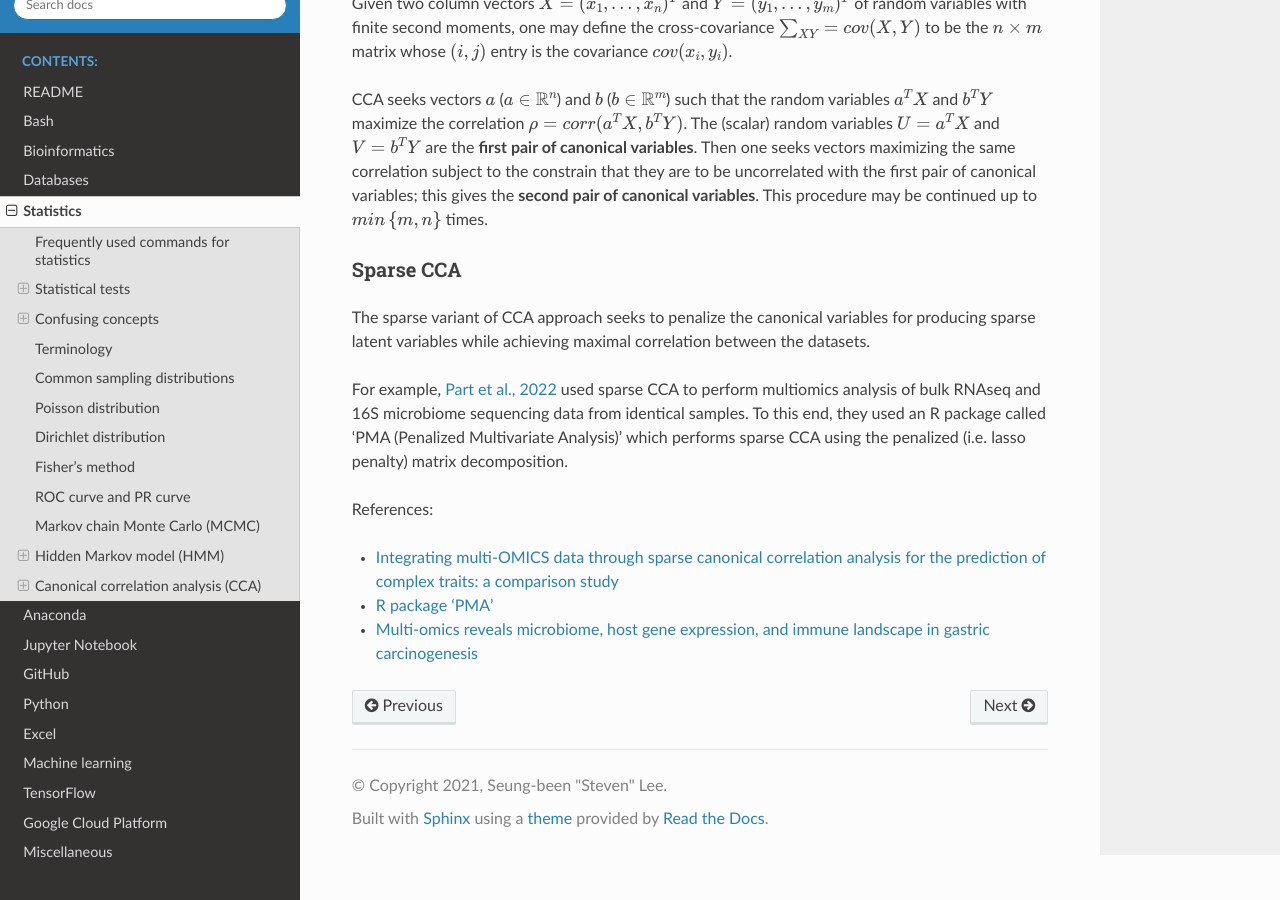
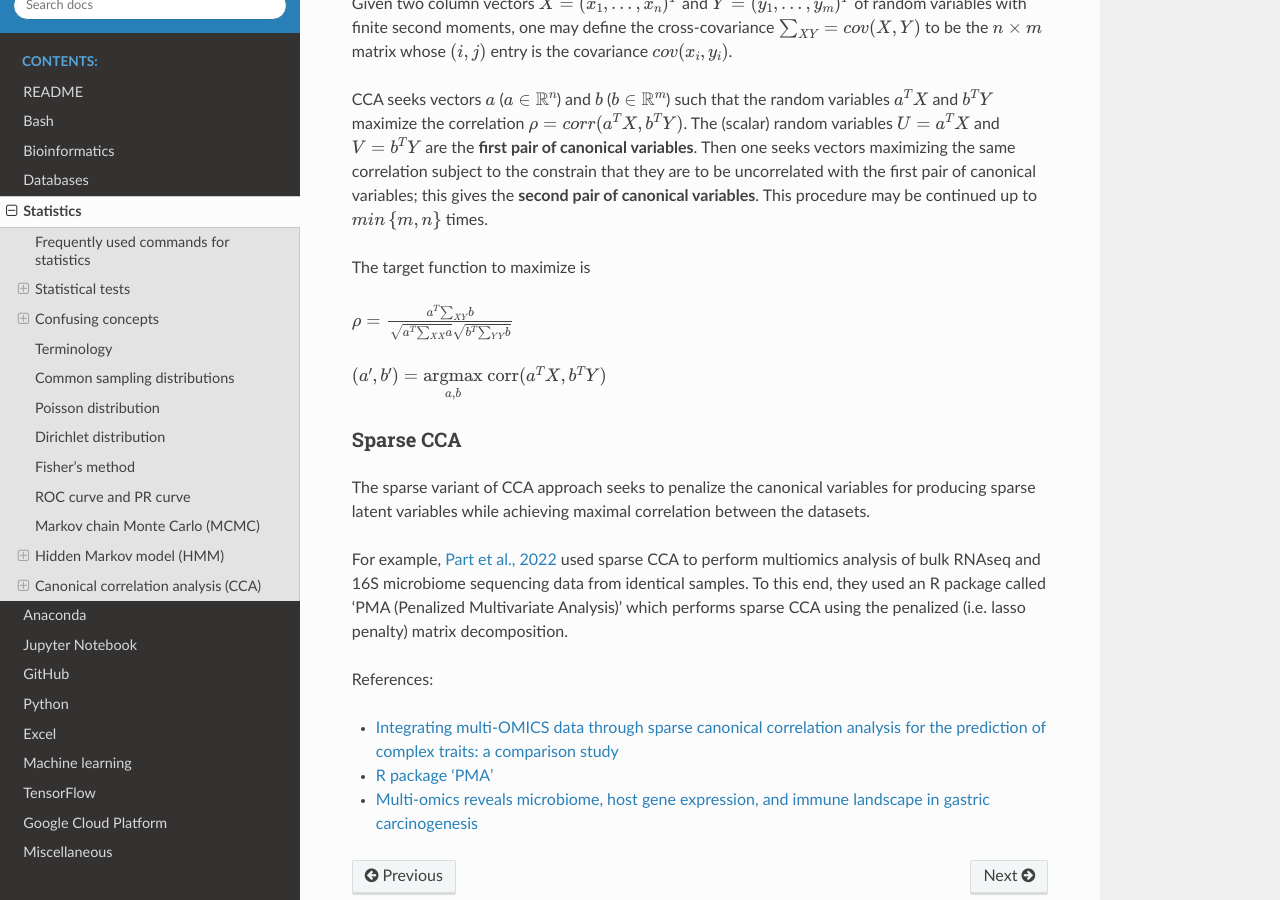
Before and after one commit to sbslee/notes, a Sphinx documentation site: the page built from docs/statistics.rst, in a window 1280 px wide and 900 px high, scrolled down 9413 px. Built offline with Sphinx 7.4.7 and the Read the Docs theme 2.0.0, drawn with Linux system fonts in a browser that asks for light colours.

Commit message:
Update docs

```diff
--- a/docs/statistics.rst
+++ b/docs/statistics.rst
@@ -297,6 +297,12 @@ Given two column vectors :math:`X=(x_1,...,x_n)^T` and :math:`Y=(y_1,...,y_m)^T`
 
 CCA seeks vectors :math:`a` (:math:`a \in \mathbb{R}^n`) and :math:`b` (:math:`b \in \mathbb{R}^m`) such that the random variables :math:`a^T X` and :math:`b^T Y` maximize the correlation :math:`\rho=corr(a^T X,b^T Y)`. The (scalar) random variables :math:`U=a^T X` and :math:`V=b^T Y` are the **first pair of canonical variables**. Then one seeks vectors maximizing the same correlation subject to the constrain that they are to be uncorrelated with the first pair of canonical variables; this gives the **second pair of canonical variables**. This procedure may be continued up to :math:`min\left \{ m,n \right \}` times.
 
+The target function to maximize is
+
+:math:`\rho=\frac{a^T {\sum}_{XY} b}{\sqrt{a^T {\sum}_{XX} a} \sqrt{b^T {\sum}_{YY} b}}`
+
+:math:`({a}', {b}') = \underset{a,b}{\mathrm{argmax}} ~ \mathrm{corr}(a^T X,b^T Y)`
+
 Sparse CCA
 ----------
 
```
